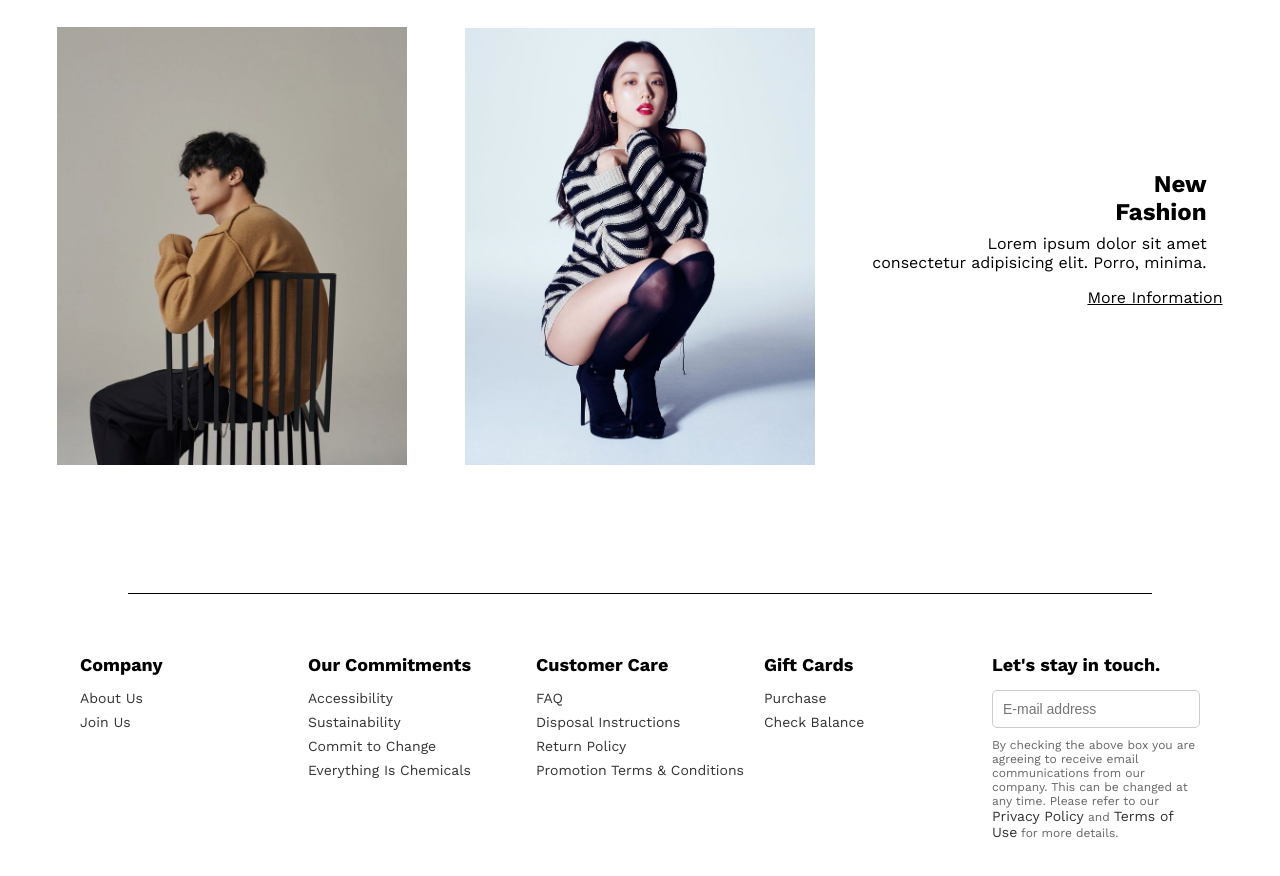
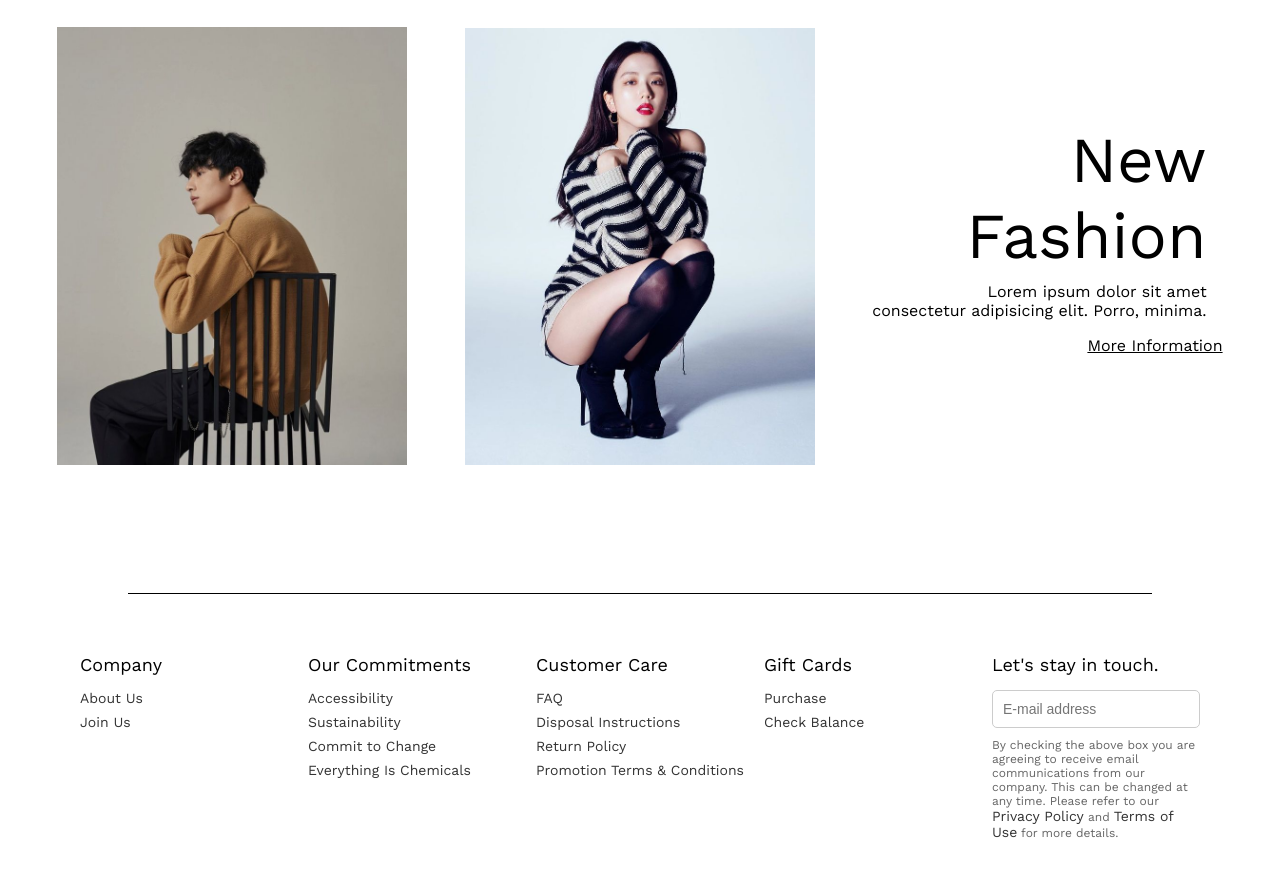
Before and after one commit to haidarakhs/FashionWeb_Gabut, a plain HTML site: page index.html in a window 1280 px wide. Shown: the part 4140-5016 px from the top of the page. Drawn offline with nearby package versions, Linux system fonts and the light colour scheme.

Commit message:
update again

```diff
--- a/style.css
+++ b/style.css
@@ -308,6 +308,8 @@ body {
 .paragraf-close h1 {
   text-align: right;
   margin-right: 1rem;
+  font-size: 4rem;
+  font-weight: 400;
 }
 .paragraf-close a{
   text-align: right;
@@ -343,6 +345,7 @@ body {
 .footer h3 {
   font-size: 18px;
   margin-bottom: 15px;
+  font-weight: 400;
 }
 .footer a {
   text-decoration: none;
```
